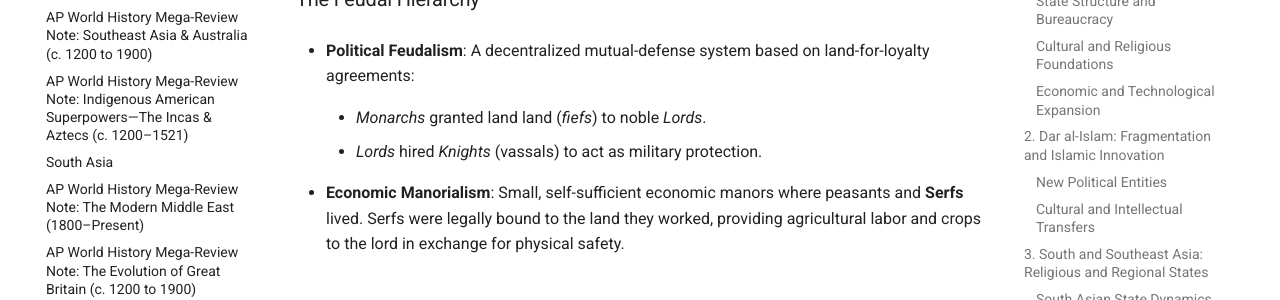
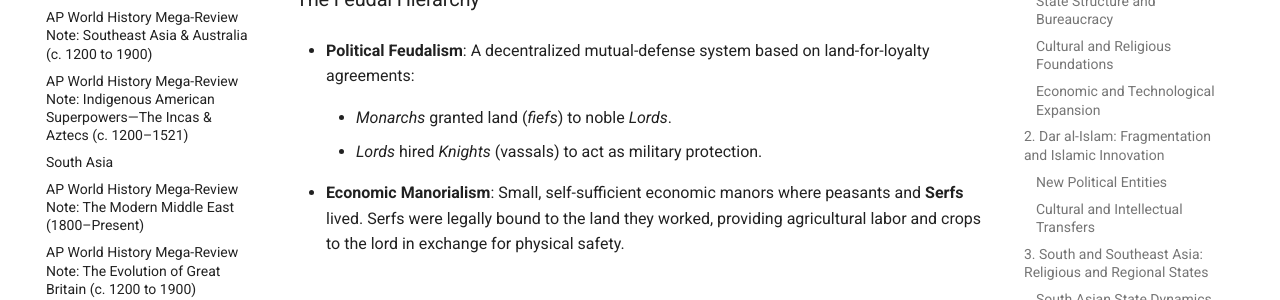
Before and after one commit to abrarrahmannykc/AP-WORLD-NOTES, an MkDocs documentation site: the page built from docs/Unit 1 Mega Review.md, in a window 1280 px wide and 900 px high, scrolled down 4978 px. Shown: the part 152-452 px from the top of the window. Built offline with MkDocs 1.6.1 and Material for MkDocs 9.7.7, drawn with Linux system fonts in a browser that asks for light colours.

Commit message:
1006 -> 1206

```diff
--- a/docs/Unit 1 Mega Review.md
+++ b/docs/Unit 1 Mega Review.md
@@ -158,7 +158,7 @@ Following the collapse of the Western Roman Empire, Europe was politically decen
 
 - **Political Feudalism**: A decentralized mutual-defense system based on land-for-loyalty agreements:
 
-    - _Monarchs_ granted land land (_fiefs_) to noble _Lords_.
+    - _Monarchs_ granted land (_fiefs_) to noble _Lords_.
 
     - _Lords_ hired _Knights_ (vassals) to act as military protection.
 
```
Also changed, not shown: docs/Unit 2 and Unit 3 Mega Review.md (+1 -1 lines).
